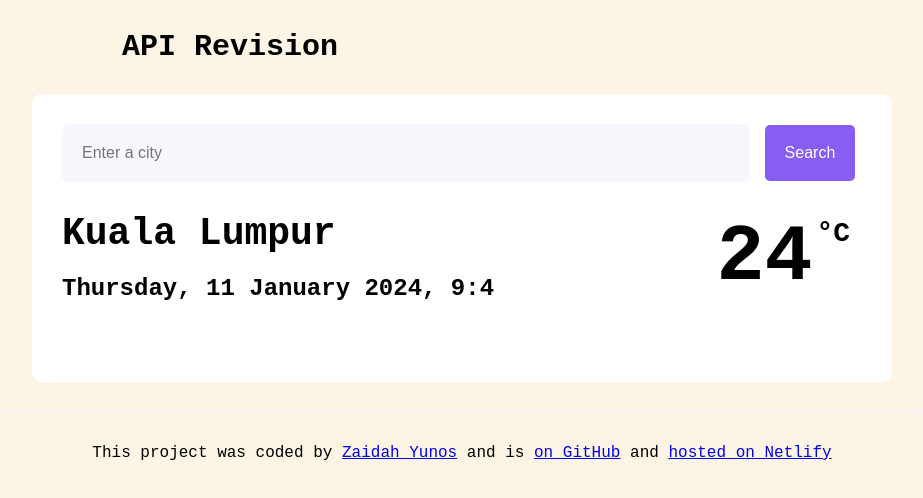
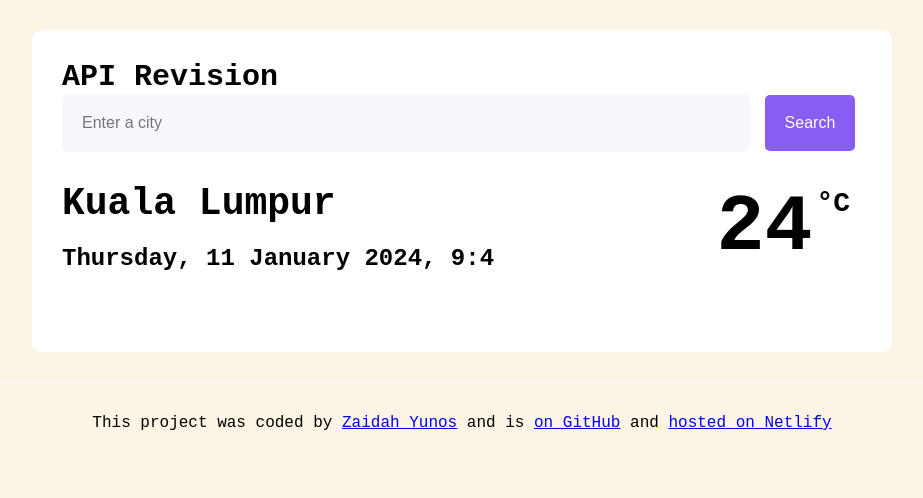
Before and after one commit to zaidahyunos/V2-Weather-API, a plain HTML site: page index.html in a window 1280 px wide. Shown: the whole page, without its empty margins (178-1101 px from the left). Drawn offline with nearby package versions, Linux system fonts and the light colour scheme.

Commit message:
Update index.html
edit title

```diff
--- a/index.html
+++ b/index.html
@@ -12,9 +12,6 @@
       .title {
         font-size: 30px;
         font-weight: bold;
-        max-width: 800px;
-        text-align: center;
-        margin-top: 30px;
       }
       .container {
         background: white;
@@ -86,9 +83,8 @@
     </style>
   </head>
   <body>
-    <div class="title">API Revision</div>
-
     <div class="container">
+      <div class="title">API Revision</div>
       <form id="search-form">
         <input
           type="search"
```
